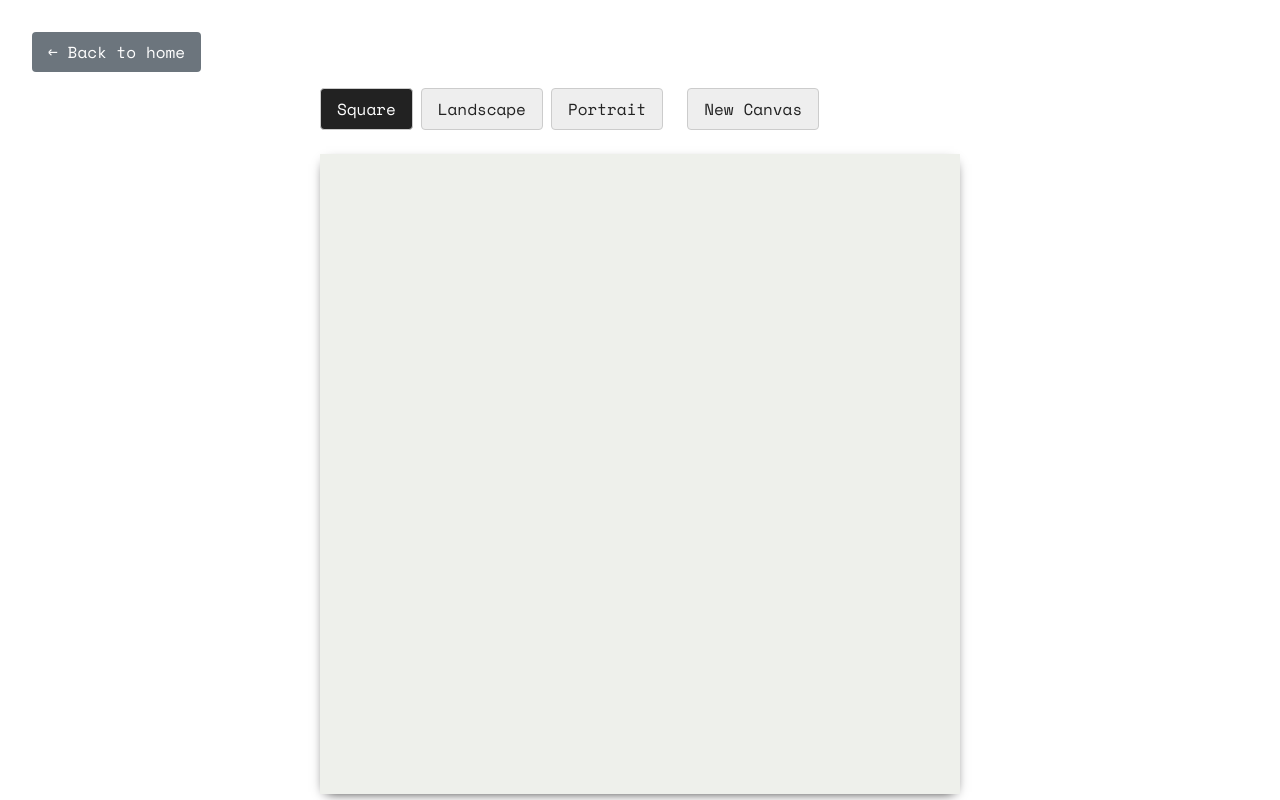
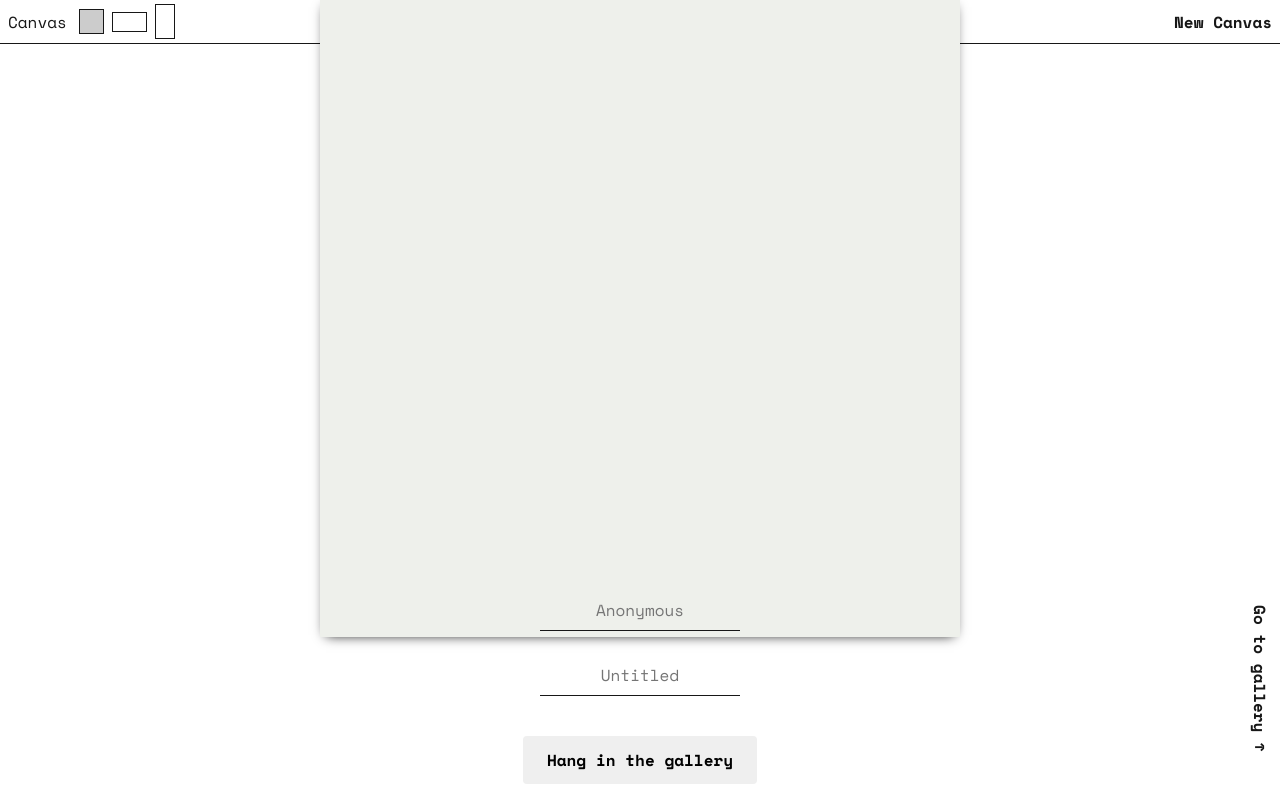
Before and after one commit to b-graves/mondrian-next, a Next.js app: page /studio in a window 1280 px wide. Built offline with nearby package versions, Linux system fonts and the light colour scheme.

Commit message:
fix mobiel

```diff
--- a/src/app/studio/page.tsx
+++ b/src/app/studio/page.tsx
@@ -3,8 +3,6 @@
 import { useState } from "react";
 import Studio from "../../components/Studio/Studio";
 import SavedPainting from "../../types/SavedPainting";
-import Link from "next/link";
-import styles from "../page.module.css";
 
 export default function StudioPage() {
   const [, setUserPaintings] = useState<SavedPainting[]>([]);
@@ -14,11 +12,8 @@ export default function StudioPage() {
   };
 
   return (
-    <main className={styles.main}>
+    <>
       <Studio setUserPainting={addUserPainting} />
-      <Link href="/" className={styles.backButton}>
-        ← Back to home
-      </Link>
-    </main>
+    </>
   );
 }
--- a/src/components/Studio/Studio.css
+++ b/src/components/Studio/Studio.css
@@ -1,170 +1,164 @@
-.studio-container {
+.studio-container-fullscreen {
   display: flex;
   flex-direction: column;
-  justify-content: center;
+  height: 100vh;
+  width: 100vw;
+  overflow: hidden;
+  position: relative;
+  font-family: var(--font-space-mono), monospace;
+  background-color: var(--background);
+  color: var(--foreground);
+  box-sizing: border-box;
+}
+
+.back-button-studio {
+  position: absolute;
+  top: 2rem;
+  left: 2rem;
+  background-color: #646464;
+  color: white;
+  padding: 0.5rem 1rem;
+  text-decoration: none;
+  z-index: 10;
+  border-radius: 4px;
+}
+
+.go-to-gallery-link {
+  position: absolute;
+  bottom: 0;
+  right: 0;
+  transform: rotate(90deg);
+  transform-origin: top right;
+  text-decoration: none;
+  color: var(--foreground);
+  font-weight: 600;
+  z-index: 10;
+  white-space: nowrap;
+  padding: 0.5rem;
+}
+
+.studio-main-content {
+  flex-grow: 1;
+  display: flex;
+  flex-direction: column;
+  height: 100%;
+  width: 100%;
+}
+
+.studio-top-bar {
+  display: flex;
+  justify-content: space-between;
   align-items: center;
   width: 100%;
-  position: absolute;
-  height: 100vh;
-  overflow: hidden;
+  padding: 0.25rem 0.5rem;
+  border-bottom: 1px solid var(--foreground);
+  flex-shrink: 0;
+  margin-bottom: 1rem;
 }
 
-.studio {
+.canvas-controls {
+  display: flex;
+  align-items: center;
+  gap: 0.75rem;
+}
+
+.shape-selectors {
+  display: flex;
+  align-items: center;
+  gap: 0.5rem;
+}
+
+.shape-button {
+  border: 1px solid var(--foreground);
+  cursor: pointer;
+  background-color: transparent;
+  padding: 0;
+}
+
+.shape-button.active {
+  background-color: #cccccc;
+}
+
+.shape-button.square {
+  width: 25px;
+  height: 25px;
+}
+
+.shape-button.landscape {
+  width: 35px;
+  height: 20px;
+}
+
+.shape-button.portrait {
+  width: 20px;
+  height: 35px;
+}
+
+.new-canvas-link {
+  background: transparent;
+  border: none;
+  font-weight: 600;
+  cursor: pointer;
+  color: var(--foreground);
+  font-family: var(--font-space-mono), monospace;
+}
+
+.studio-canvas-container {
+  flex-grow: 1;
+  width: 100%;
+  display: flex;
+  align-items: center;
+  justify-content: center;
+  padding: 1rem 0;
+  min-height: 0;
+}
+
+.studio-label-area {
+  flex-shrink: 0;
+  padding: 1rem;
+  width: 100%;
+  display: flex;
+  justify-content: center;
+}
+
+.details-form-main {
   display: flex;
   flex-direction: column;
+  align-items: center;
+  gap: 1.5rem;
+}
+
+.input-group {
+  position: relative;
+  display: flex;
   justify-content: center;
   align-items: center;
 }
 
-.studio__title {
-  font-weight: 700;
-  font-size: 33px;
-  position: absolute;
-  left: 50%;
-  top: 20px;
-  transform: translate(-50%, 0);
+.details-form-main input {
+  background: transparent;
+  border: none;
+  border-bottom: 1px solid var(--foreground);
+  padding: 0.5rem;
+  color: var(--foreground);
+  font-family: var(--font-space-mono), monospace;
+  width: 200px;
+  text-align: center;
+  font-size: 1rem;
 }
 
-.studio__peeking-mondrian-container {
-  position: absolute;
-  left: 0;
-  top: 15vh;
-  z-index: 0;
+.details-form-main input:focus {
+  outline: none;
+  border-bottom-color: #3652b7;
 }
 
-.studio__peeking-mondrian {
-  width: 250px;
-  transform: translate(-35%, 0);
-  opacity: 0.9;
+.save-button {
+  border: none;
+  border-radius: 4px;
+  font-weight: 600;
+  font-size: 1rem;
+  cursor: pointer;
+  font-family: var(--font-space-mono), monospace;
+  padding: 0.75rem 1.5rem;
+  margin-top: 1rem;
 }
-
-.studio__canvas-options {
-  display: flex;
-  flex-direction: column;
-  align-items: center;
-  position: absolute;
-  right: 10vh;
-  font-weight: 600;
-  letter-spacing: 0.3px;
-}
-
-.studio__canvas-options--mobile {
-  display: none;
-}
-
-.studio__canvas-button {
-  width: 60px;
-  height: 60px;
-  margin: 15px;
-  border: 2px solid black;
-  cursor: pointer;
-  background-color: white;
-  border-radius: 0;
-}
-
-.studio__canvas-button--active {
-  background-color: #efefef;
-  border: 3px solid #111;
-}
-
-.studio__square-button {
-  clip-path: polygon(0 0, 100% 0, 100% 100%, 0 100%);
-}
-
-.studio__landscape-button {
-  clip-path: polygon(0 15%, 100% 15%, 100% 85%, 0 85%);
-}
-
-.studio__portrait-button {
-  clip-path: polygon(15% 0, 85% 0, 85% 100%, 15% 100%);
-}
-
-.studio__label {
-  margin-top: 30px;
-  width: 80vw;
-  max-width: 400px;
-}
-
-.studio__leave {
-  position: absolute;
-  display: none;
-  right: 20px;
-  top: 45px;
-  font-size: 40px;
-  cursor: pointer;
-}
-
-.studio__leave--sideways {
-  position: absolute;
-  right: 20px;
-  top: 20px;
-  font-weight: 600;
-  cursor: pointer;
-}
-
-.studio__clear {
-  position: absolute;
-  left: 20px;
-  top: 20px;
-  font-weight: 600;
-  cursor: pointer;
-}
-
-.studio__save {
-  width: fit-content;
-  background-color: #f4b844;
-  padding: 1em;
-  font-weight: 600;
-  cursor: pointer;
-  margin-top: 30px;
-  transition: all 0.2s;
-}
-
-.studio__save:hover {
-  background-color: #f4cb6c;
-}
-
-.icon {
-  margin-bottom: 4px;
-}
-
-.studio__input {
-  margin-bottom: 1em;
-}
-
-.name__hint {
-  font-size: 0.8em;
-  margin-bottom: 0.4em;
-}
-
-@media all and (orientation: portrait) {
-  .studio__canvas-options {
-    display: none;
-  }
-
-  .studio__canvas-options--mobile {
-    display: flex;
-    width: 100%;
-    flex-direction: column;
-    align-items: center;
-    margin-top: 30px;
-  }
-
-  .studio__canvas-button--mobile {
-    width: 45px;
-    height: 45px;
-    margin: 5px;
-  }
-
-  .studio__leave {
-    display: block;
-  }
-
-  .studio__leave--sideways {
-    display: none;
-  }
-
-  .studio__peeking-mondrian-container {
-    display: none;
-  }
-}
--- a/src/components/Studio/Studio.tsx
+++ b/src/components/Studio/Studio.tsx
@@ -1,10 +1,12 @@
 "use client";
 
 import React, { useState } from "react";
+import Link from "next/link";
 import Canvas from "../Canvas/Canvas";
 import Painting from "../../types/Painting";
 import SavedPainting, { Details } from "../../types/SavedPainting";
 import { savePainting } from "../../services/s3Service";
+import "./Studio.css";
 
 interface StudioProps {
   setUserPainting: (userPainting: SavedPainting) => void;
@@ -36,7 +38,7 @@ const Studio: React.FC<StudioProps> = ({ setUserPainting }) => {
   const clear = () => {
     setPainting({
       canvas: {
-        shape: painting.canvas.shape,
+        ...painting.canvas,
       },
       rootSection: {
         color: "white",
@@ -46,6 +48,7 @@ const Studio: React.FC<StudioProps> = ({ setUserPainting }) => {
     });
     setDetails({
       ...details,
+      artist: "",
       title: "",
       date: new Date().getTime(),
     });
@@ -63,6 +66,7 @@ const Studio: React.FC<StudioProps> = ({ setUserPainting }) => {
     try {
       await savePainting(paintingToSave);
       setUserPainting(paintingToSave);
+      alert("Painting saved to gallery!");
     } catch (error) {
       console.error("Error saving painting:", error);
       alert("Failed to save your painting. Please try again.");
@@ -70,118 +74,91 @@ const Studio: React.FC<StudioProps> = ({ setUserPainting }) => {
   };
 
   return (
-    <div style={{ maxWidth: 900, margin: "2rem auto", padding: 24 }}>
-      <div style={{ marginBottom: 24, display: "flex", gap: 8 }}>
+    <div className="studio-container-fullscreen">
+      <main className="studio-main-content">
+        <div className="studio-top-bar">
+          <div className="canvas-controls">
+            <span>Canvas</span>
+            <div className="shape-selectors">
               <button
-          style={{
-            padding: "8px 16px",
-            background: painting.canvas.shape === "square" ? "#222" : "#eee",
-            color: painting.canvas.shape === "square" ? "#fff" : "#222",
-            border: "1px solid #ccc",
-            borderRadius: 4,
-            cursor: "pointer",
-          }}
+                aria-label="Square Canvas"
+                className={`shape-button square ${
+                  painting.canvas.shape === "square" ? "active" : ""
+                }`}
                 onClick={() =>
                   setPainting({ ...painting, canvas: { shape: "square" } })
                 }
-        >
-          Square
-        </button>
+              />
               <button
-          style={{
-            padding: "8px 16px",
-            background: painting.canvas.shape === "landscape" ? "#222" : "#eee",
-            color: painting.canvas.shape === "landscape" ? "#fff" : "#222",
-            border: "1px solid #ccc",
-            borderRadius: 4,
-            cursor: "pointer",
-          }}
+                aria-label="Landscape Canvas"
+                className={`shape-button landscape ${
+                  painting.canvas.shape === "landscape" ? "active" : ""
+                }`}
                 onClick={() =>
                   setPainting({ ...painting, canvas: { shape: "landscape" } })
                 }
-        >
-          Landscape
-        </button>
+              />
               <button
-          style={{
-            padding: "8px 16px",
-            background: painting.canvas.shape === "portrait" ? "#222" : "#eee",
-            color: painting.canvas.shape === "portrait" ? "#fff" : "#222",
-            border: "1px solid #ccc",
-            borderRadius: 4,
-            cursor: "pointer",
-          }}
+                aria-label="Portrait Canvas"
+                className={`shape-button portrait ${
+                  painting.canvas.shape === "portrait" ? "active" : ""
+                }`}
                 onClick={() =>
                   setPainting({ ...painting, canvas: { shape: "portrait" } })
                 }
-        >
-          Portrait
-        </button>
-        <button
-          style={{
-            marginLeft: 16,
-            padding: "8px 16px",
-            background: "#eee",
-            color: "#222",
-            border: "1px solid #ccc",
-            borderRadius: 4,
-            cursor: "pointer",
-          }}
-          onClick={clear}
-        >
+              />
+            </div>
+          </div>
+          <button onClick={clear} className="new-canvas-link">
             New Canvas
           </button>
         </div>
-      <div style={{ marginBottom: 24 }}>
+
+        <div className="studio-canvas-container">
           <Canvas painting={painting} paint={updatePainting} />
         </div>
+
+        <div className="studio-label-area">
           <form
-        style={{
-          maxWidth: 400,
-          margin: "0 auto",
-          display: "flex",
-          flexDirection: "column",
-          gap: 12,
-        }}
+            id="details-form"
+            className="details-form-main"
             onSubmit={(e) => {
               e.preventDefault();
               save();
             }}
           >
-        <label style={{ fontWeight: 500 }}>Artist</label>
+            <div className="input-group">
               <input
                 type="text"
                 placeholder="Anonymous"
                 value={details.artist}
-          onChange={(e) => setDetails({ ...details, artist: e.target.value })}
+                onChange={(e) =>
+                  setDetails({ ...details, artist: e.target.value })
+                }
                 autoComplete="off"
-          style={{ padding: 8, borderRadius: 4, border: "1px solid #ccc" }}
               />
-        <label style={{ fontWeight: 500 }}>Title</label>
+            </div>
+            <div className="input-group">
               <input
                 type="text"
                 placeholder="Untitled"
                 value={details.title}
-          onChange={(e) => setDetails({ ...details, title: e.target.value })}
+                onChange={(e) =>
+                  setDetails({ ...details, title: e.target.value })
+                }
                 autoComplete="off"
-          style={{ padding: 8, borderRadius: 4, border: "1px solid #ccc" }}
               />
-        <button
-          type="submit"
-          style={{
-            marginTop: 20,
-            padding: "10px 0",
-            background: "#1aaf5d",
-            color: "#fff",
-            border: "none",
-            borderRadius: 4,
-            fontWeight: 600,
-            cursor: "pointer",
-          }}
-        >
-          Save to Gallery
+            </div>
+            <button type="submit" className="save-button">
+              Hang in the gallery
             </button>
           </form>
+        </div>
+      </main>
+
+      <Link href="/gallery" className="go-to-gallery-link">
+        <span>Go to gallery ↑</span>
+      </Link>
     </div>
   );
 };
```
Lines whose indentation alone changed are shown as unchanged.
